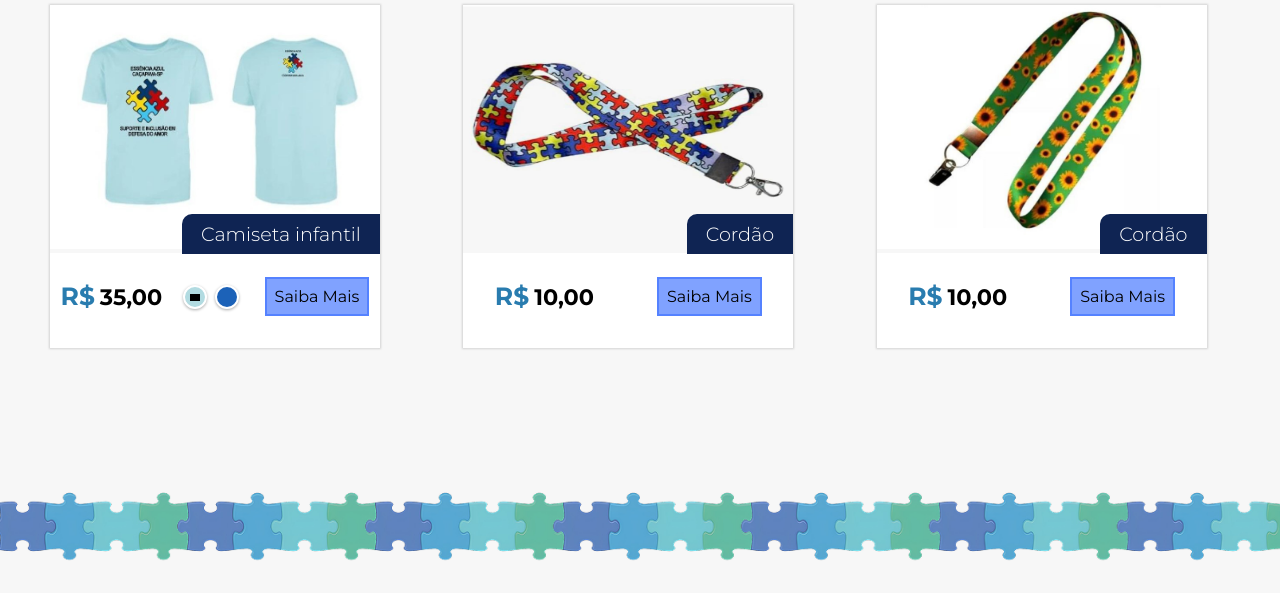
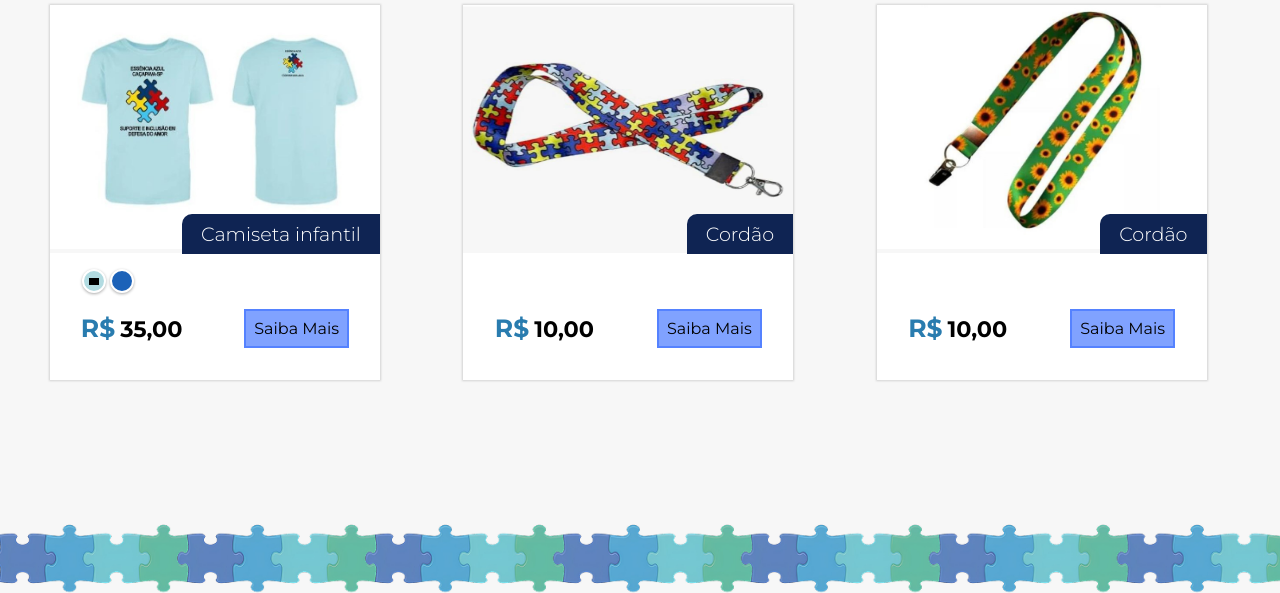
Before and after one commit to Ana-Livia-Lopes/Portal_essencia_azul, a PHP site: page /pages/catalogo.html in a window 1280 px wide. Shown: the part 186-779 px from the top of the page. Run offline with PHP 8.4, Linux system fonts and the light colour scheme; some libraries are stand-ins or nearby versions; grey boxes are pictures that could not be loaded.

Commit message:
catalogo

```diff
--- a/assets/css/catalogo.css
+++ b/assets/css/catalogo.css
@@ -172,8 +172,14 @@ body {
     font-size: 20px;
     padding: 8px;
 }
-
+.custom-radios:empty{
+    margin-top: 32px;
+}
 .custom-radios {
+    display: flex;
+    align-items: center;
+    justify-content: start;
+    margin-left: 32px;
     div {
       display: inline-block;
       margin-top: 9px;
@@ -348,8 +354,8 @@ body {
     padding: 25px;
 }
 .descricao{
-    padding: 10px 30px;
-    font-weight: 400;
+    padding: 5px 20px;
+    font-weight: 430;
 }
 @media (max-width: 768px){
     #quebraCabeca {
--- a/pages/catalogo.html
+++ b/pages/catalogo.html
@@ -40,8 +40,6 @@
                         <h4 id="infantilAdulto">Camiseta infantil</h4>
                     </div>
                     <div class="fundo-preco">
-                        <div class="seleção-preco">
-                            <h3 id="preco" class="conteudo-site"><span>R$</span>35,00</h3>
                         <div class="custom-radios">
                             <div>
                                 <input type="radio" id="color-1" name="color" value="color-1" checked />
@@ -65,6 +63,8 @@
                             </div>
 
                         </div>
+                        <div class="seleção-preco">
+                            <h3 id="preco" class="conteudo-site"><span>R$</span>35,00</h3>
                             <button onclick="toggleDescricao(this)" class="conteudo-site">Saiba Mais</button>
                         </div>
                         <div class="descricao">
@@ -84,6 +84,7 @@
                         <h4 class="conteudo-site">Cordão</h4>
                     </div>
                     <div class="fundo-preco">
+                        <div class="custom-radios"></div>
                         <div class="seleção-preco">
                             <h3 class="conteudo-site"><span>R$</span>10,00</h3>
                             <button onclick="toggleDescricao(this)" class="conteudo-site">Saiba Mais</button>
@@ -105,6 +106,7 @@
                         <h4 class="conteudo-site">Cordão</h4>
                     </div>
                     <div class="fundo-preco">
+                        <div class="custom-radios"></div>
                         <div class="seleção-preco">
                             <h3 class="conteudo-site"><span>R$</span>10,00</h3>
                             <button onclick="toggleDescricao(this)" class="conteudo-site">Saiba Mais</button>
```
Lines whose indentation alone changed are shown as unchanged.
